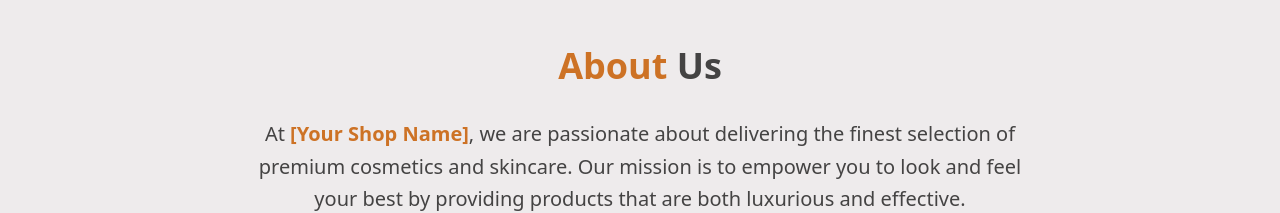
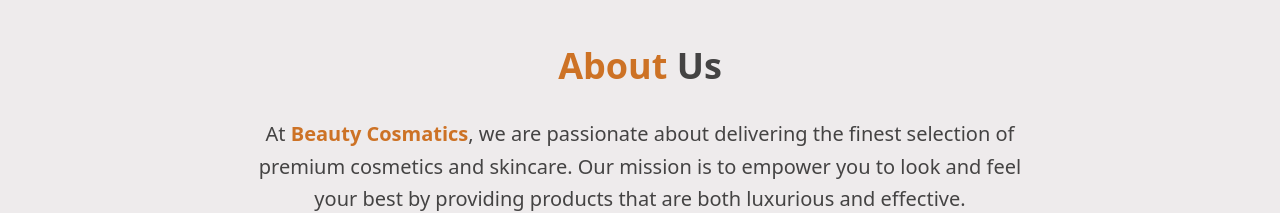
Before and after one commit to DILANTHA9590/cbc-frontend, a React (Vite) app: page / in a window 1280 px wide. Shown: the part 900-1113 px from the top of the page. Built offline with nearby package versions, Linux system fonts and the light colour scheme.

Commit message:
enhance css🎨

```diff
--- a/src/components/about.jsx
+++ b/src/components/about.jsx
@@ -15,7 +15,7 @@
           <p className="text-xl text-[#444343] mb-6 max-w-3xl mx-auto leading-relaxed">
             At{" "}
             <span className="font-semibold text-[#cd7225]">
-              [Your Shop Name]
+              Beauty Cosmatics
             </span>
             , we are passionate about delivering the finest selection of premium
             cosmetics and skincare. Our mission is to empower you to look and
```
